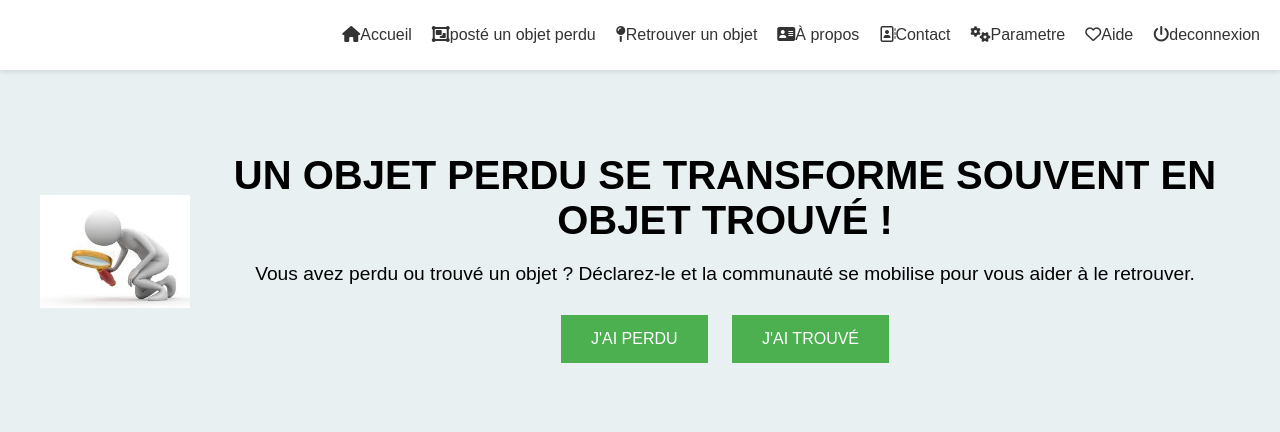
After one commit to MarionneEbami/soutenance, a PHP site: page /accueil.html in a window 1280 px wide. The commit adds this page. Shown: the top 432 px of the page. Run offline with PHP 8.4, Linux system fonts and the light colour scheme; some libraries are stand-ins or nearby versions.

Commit message:
index4.php

```diff
--- a/INDEX.php
+++ b/INDEX.php
@@ -27,8 +27,8 @@ session_start();
     </div>
   <ul class="main">
     <li class="active"><a href="#" ><i class="fas fa-home"></i><span>Accueil</span></a></li>
-    <li><a href="#"><i class="fa fa-object-group" aria-hidden="true"></i><span>posté un objet perdu</span></a></li>
-    <li><a href="#"><i class="fas fa-map-pin"></i><span>Retrouver un objet</span></a></li>
+    <li><a href="INDEX4.php"><i class="fa fa-object-group" aria-hidden="true"></i><span>posté un objet perdu</span></a></li>
+    <li><a href="signaler.php"><i class="fas fa-map-pin"></i><span>Retrouver un objet</span></a></li>
     <li><a href="#"><i class="fas fa-address-card"></i><span>À propos</span></a></li>
     <li><a href="#"><i class="far fa-address-book"></i><span>Contact</span></a></li>
     <li><a href="#"><i class="fa fa-cogs"></i><span>Parametre</span></a></li>
--- /dev/null
+++ b/accueil.html
@@ -0,0 +1,123 @@
+<!DOCTYPE html>
+<html lang="fr">
+<head>
+    <meta charset="UTF-8">
+    <meta name="viewport" content="width=device-width, initial-scale=1.0">
+    <link rel="stylesheet" href="https://cdnjs.cloudflare.com/ajax/libs/font-awesome/6.6.0/css/all.min.css">
+    <link href='https://unpkg.com/boxicons@2.1.4/css/boxicons.min.css' rel='stylesheet'>
+    <title>Troov</title>
+</head>
+<style>
+    body {
+    font-family: Arial, sans-serif;
+    margin: 0;
+    padding: 0;
+    background-color: #e8f0f2;
+}
+
+header {
+    background-color: #fff;
+    padding: 10px 20px;
+    box-shadow: 0 2px 5px rgba(0, 0, 0, 0.1);
+}
+
+nav ul {
+    list-style: none;
+    display: flex;
+    justify-content: flex-end;
+}
+
+nav ul li {
+    margin-left: 20px;
+}
+
+nav ul li a {
+    text-decoration: none;
+    color: #333;
+}
+
+.hero {
+    text-align: center;
+    padding: 50px 20px;
+    display: flex;
+    align-items: center;
+    justify-content: space-between;
+
+}
+
+.hero h1 {
+    font-size: 2.5em;
+    margin-bottom: 20px;
+}
+
+.hero p {
+    font-size: 1.2em;
+    margin-bottom: 30px;
+}
+
+.buttons {
+    margin-bottom: 20px;
+}
+        .hero img {
+            margin-left: 20px; /* Espace entre l'image et le texte */
+            max-width: 150px; /* Ajustez la taille selon vos besoins */
+        }
+button {
+    background-color: #4CAF50;
+    color: white;
+    border: none;
+    padding: 15px 30px;
+    font-size: 1em;
+    cursor: pointer;
+    margin: 0 10px;
+}
+
+button:hover {
+    background-color: #45a049;
+}
+
+.video-link {
+    color: #007bff;
+    text-decoration: none;
+}
+
+</style>
+<body>
+    <header>
+        <nav>
+           <ul class="main">
+    <li class="active"><a href="#" ><i class="fas fa-home"></i><span>Accueil</span></a></li>
+    <li><a href="INDEX4.php"><i class="fa fa-object-group" aria-hidden="true"></i><span>posté un objet perdu</span></a></li>
+    <li><a href="signaler.php"><i class="fas fa-map-pin"></i><span>Retrouver un objet</span></a></li>
+    <li><a href="#"><i class="fas fa-address-card"></i><span>À propos</span></a></li>
+    <li><a href="#"><i class="far fa-address-book"></i><span>Contact</span></a></li>
+    <li><a href="#"><i class="fa fa-cogs"></i><span>Parametre</span></a></li>
+    <li><a href="#"><i class="far fa-heart"></i><span>Aide</span></a></li>
+    <form action="deconexion.php" method="post">
+    <li class="logout"><a href="insciption.php"> <i class="fa fa-power-off" aria-hidden="true"></i><span>deconnexion</span></a></li></form>
+  </ul>
+        </nav>
+    </header>
+    <section class="hero">
+        <img src="image/images (1).jpeg" alt="">
+        <div>
+            <h1>UN OBJET PERDU SE TRANSFORME SOUVENT EN OBJET TROUVÉ !</h1>
+            <p>Vous avez perdu ou trouvé un objet ? Déclarez-le et la communauté se mobilise pour vous aider à le retrouver.</p>
+            <div class="buttons">
+                <button id="lost">J'AI PERDU</button>
+                <button id="found">J'AI TROUVÉ</button>
+            </div>
+        </div>
+    </section>
+    <script>
+        document.getElementById('lost').addEventListener('click', function() {
+    alert("Vous avez sélectionné : J'ai perdu");
+});
+
+document.getElementById('found').addEventListener('click', function() {
+    alert("Vous avez sélectionné : J'ai trouvé");
+});
+
+    </script>
+</body>
+</html>
```
Also changed, not shown: posterobjet.php (+10 -11 lines), image/images (1).jpeg (added), image/images (2).jpeg (added), image/images (3).jpeg (added).
